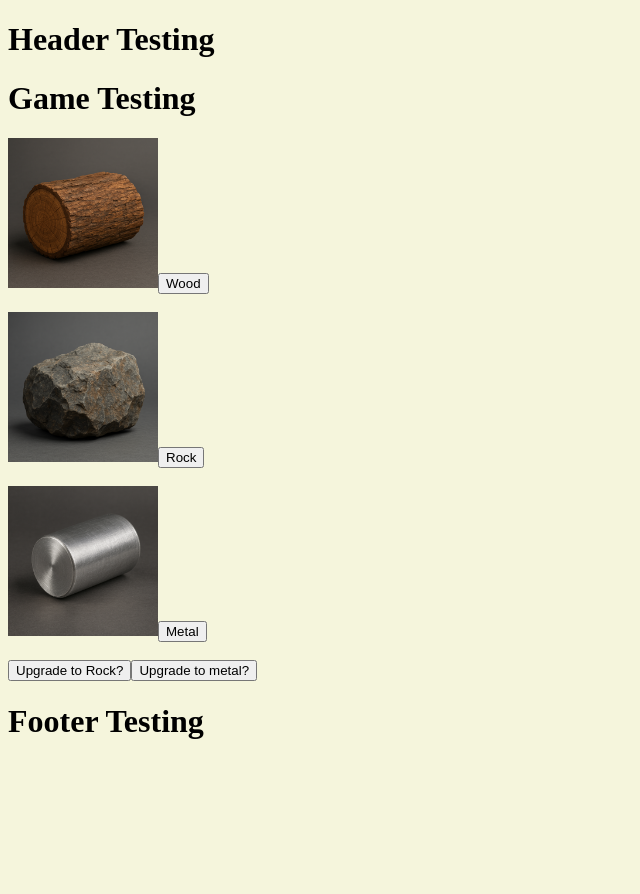
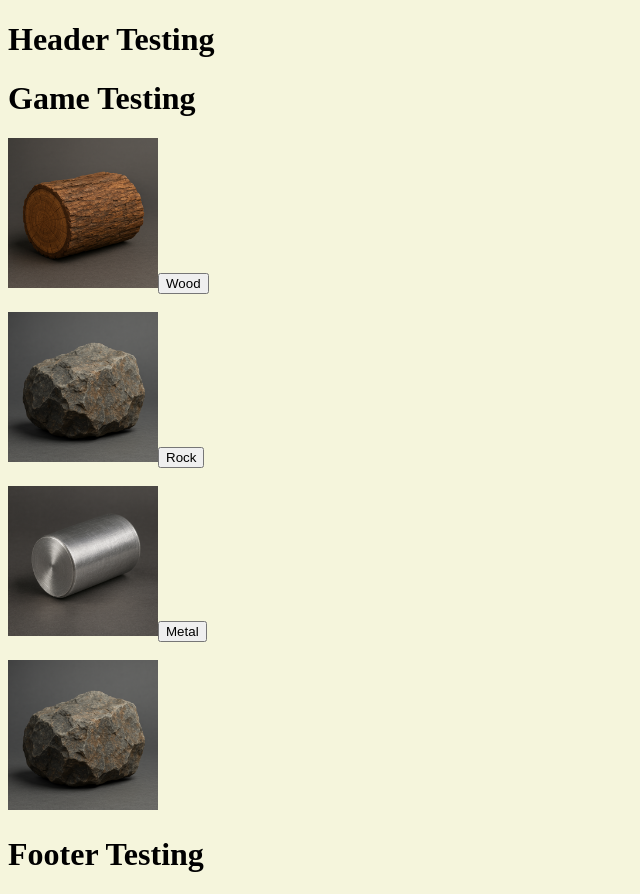
Before and after one commit to SketchRudy/ReactGame, a React (Vite) app: page / in a window 1280 px wide. Shown: the whole page, without its empty margins (0-640 px from the left). Before the commit the page ends 800 px from the top, so only its background shows below. Built offline with nearby package versions, Linux system fonts and the light colour scheme.

Commit message:
Trying to use state incrementing functions unsuccessfully

```diff
--- a/src/App.css
+++ b/src/App.css
@@ -1,5 +1,6 @@
 body {
     background: beige;
+    cursor: url("../images/metal.png") 4 12, auto;
 }
 
 .materialimg {
--- a/src/components/Game.jsx
+++ b/src/components/Game.jsx
@@ -7,39 +7,43 @@ import Rock from "../images/rock.png"
 import Metal from "../images/metal.png"
 
 export default function Game() {
-    let woodCounter = 0;
-    let rockCounter = 0;
-    let metalCounter = 0;
-    let playerName = "beginner"
-    let [woodCounting, setWood] = React.useState("Yes");
+
+    let mats = "wood"
+    const [woodCounter, setWoodCounter] = React.useState(0);
+    const [rockCounter, setRockCounter] = React.useState(0);
+    const [metalCounter, setMetalCounter] = React.useState(0);
 
 
+    let items = [woodCounter, rockCounter, metalCounter];
     let totalCount = woodCounter + rockCounter + metalCounter;
     let resources = {woodCounter,rockCounter,metalCounter}
 
-    const player = {name:playerName, total:totalCount};
+    const pickAxe = {name:mats, total:totalCount};
 
 
-    function Materials() {
-
+    function Materials(prop) {
+        setMaterial(prop + 1)
+        console.log(prop)
     }
 
-    function woodUpgrade(prop){     //if user has enough wood upgrade the wood pickaxe to rock
-        if(prop > 10){
-
-        }
+    function woodIncrement(){     //if user has enough wood upgrade the wood pickaxe to rock
+        setWoodCounter(woodCounter+1);
+        console.log(woodCounter);
     }
 
-    function rockUpgrade(prop){     //if user has enough rock upgrade the metal pickaxe to rock
-        if(prop > 10){
-
-        }
+    function rockIncrement(){     //if user has enough wood upgrade the wood pickaxe to rock
+        setRockCounter(rockCounter+1);
+        console.log(rockCounter);
+    }
+    function metalIncrement(){     //if user has enough wood upgrade the wood pickaxe to rock
+        setMetalCounter(metalCounter+1);
+        console.log(metalCounter);
     }
 
 
 
+
     function increment(prop){
-        prop + 1;
         console.log(prop);
     }
 
@@ -49,16 +53,20 @@ export default function Game() {
           <h1>Game Testing</h1>
 
           <img src={Wood} alt="photo of wood" className = "materialimg"/>
-          <button onClick={increment(woodCounter)}>Wood</button>
+          <button onClick={() => woodIncrement}>Wood</button>
           <br></br><br></br>
           <img src={Rock} alt="photo of rock" className = "materialimg"/>
-          <button onClick={increment(rockCounter)}>Rock</button>
+          <button onClick={() => Materials(rockCounter)}>Rock</button>
           <br></br><br></br>
           <img src={Metal} alt="photo of metal" className = "materialimg"/>
-          <button onClick={increment(metalCounter)}>Metal</button>
+          <button onClick={() => Materials(metalCounter)}>Metal</button>
           <br></br><br></br>
-          <button onClick={increment(woodUpgrade)}>Upgrade to Rock?</button>
-          <button onClick={increment(rockUpgrade)}>Upgrade to metal?</button>
+          {/*<button onClick={increment}>Upgrade to Rock?</button>
+          <button onClick={increment}>Upgrade to metal?</button>*/}
+
+          <img src={Rock} alt="Upgradable" className = "materialimg"/>
+
+
 
 
 
```
Also changed, not shown: 1 other file (tests, documents, lock files or other folders).
